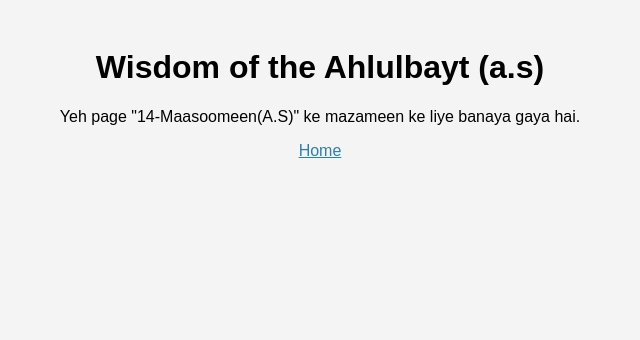
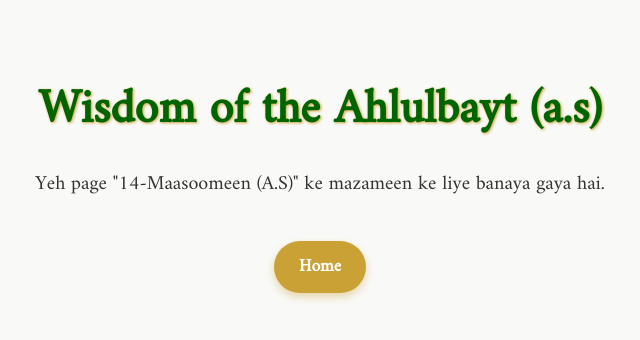
Before and after one commit to Abraaraliyaali/WilayatWay.github.io, a plain HTML site: page Ahlulbayt.html in a window 1280 px wide. Shown: the whole page, without its empty margins (320-960 px from the left). Drawn offline with Linux system fonts and the light colour scheme.

Commit message:
Update Ahlulbayt.html

```diff
--- a/Ahlulbayt.html
+++ b/Ahlulbayt.html
@@ -1,23 +1,51 @@
 <!DOCTYPE html>
 <html lang="en">
 <head>
-  <meta charset="UTF-8">
+  <meta charset="UTF-8" />
   <title>Ahlulbayt - Wilayat Way</title>
+  <link href="https://fonts.googleapis.com/css2?family=Amiri&display=swap" rel="stylesheet" />
   <style>
     body {
-      font-family: Arial, sans-serif;
-      background: #f4f4f4;
-      padding: 20px;
+      font-family: 'Amiri', serif;
+      background: #f9f9f7;
+      color: #004d40;
+      margin: 0;
+      padding: 40px 20px;
       text-align: center;
+      line-height: 1.6;
+    }
+    h1 {
+      font-size: 3em;
+      color: #006400;
+      margin-bottom: 0.2em;
+      text-shadow: 1px 1px 3px #c9a135;
+    }
+    p {
+      font-size: 1.25em;
+      max-width: 700px;
+      margin: 1em auto 2em auto;
+      color: #333;
     }
     a {
-      color: #2980b9;
+      display: inline-block;
+      background-color: #c9a135;
+      color: #fff;
+      text-decoration: none;
+      padding: 12px 25px;
+      border-radius: 30px;
+      font-weight: bold;
+      font-size: 1.1em;
+      box-shadow: 0 4px 8px rgba(201, 161, 53, 0.4);
+      transition: background-color 0.3s ease;
+    }
+    a:hover {
+      background-color: #a07f2c;
     }
   </style>
 </head>
 <body>
   <h1>Wisdom of the Ahlulbayt (a.s)</h1>
-  <p>Yeh page "14-Maasoomeen(A.S)" ke mazameen ke liye banaya gaya hai.</p>
+  <p>Yeh page "14-Maasoomeen (A.S)" ke mazameen ke liye banaya gaya hai.</p>
   <a href="index.html">Home</a>
 </body>
 </html>
```
